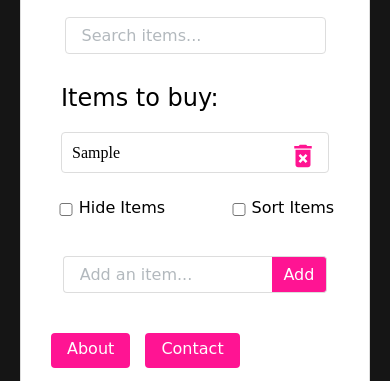
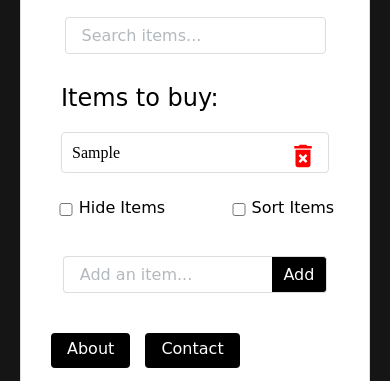
Before and after one commit to Azro1/chat-mate, a plain HTML site: page index.html in a window 390 px wide. Both pictures are taken after typing "Sample" into the empty fields and a click on the button "Add". Shown: the part 155-536 px from the top of the page. Drawn offline with nearby package versions, Linux system fonts and the light colour scheme; a web font is replaced by a local one.

Commit message:
Added Styles

```diff
--- a/styles.css
+++ b/styles.css
@@ -121,7 +121,6 @@ body {
 }
 
 #shopping__list li:hover {
-  color: #FF1493;
   animation-name: wiggle;
   animation-duration: 0.4s;
 }
@@ -162,7 +161,7 @@ body {
 }
 
 .delete:hover {
-  filter: invert(25%) sepia(98%) saturate(5239%) hue-rotate(317deg) brightness(103%) contrast(101%);
+  filter: invert(16%) sepia(98%) saturate(7310%) hue-rotate(2deg) brightness(112%) contrast(115%);
 }
 
 /* bottom form input styles */
@@ -203,7 +202,7 @@ body {
 #add__item button {
   border: var(--onePx) solid #ddd;
   border-left: none;
-  background: #FF1493;
+  background: #000;
   line-height: 0.2;
   font-size: var(--sixteenPx);
   border-radius: 0% var(--fourPx) var(--fourPx) 0%;
@@ -281,7 +280,7 @@ body {
   display: inline-block;
   padding: var(--sixPx) var(--sixteenPx) var(--tenPx);
   font-family: 'Darumadrop One', cursive;
-  background: #FF1493;
+  background: #000;
   cursor: pointer;
   border-radius: var(--fourPx);
   color: #fff;
@@ -366,7 +365,7 @@ body {
   }
 
   .delete {
-    filter: invert(25%) sepia(98%) saturate(5239%) hue-rotate(317deg) brightness(103%) contrast(101%);
+    filter: invert(16%) sepia(98%) saturate(7310%) hue-rotate(2deg) brightness(112%) contrast(115%);
   }
 
   #add__item .input__wrapper {
```
